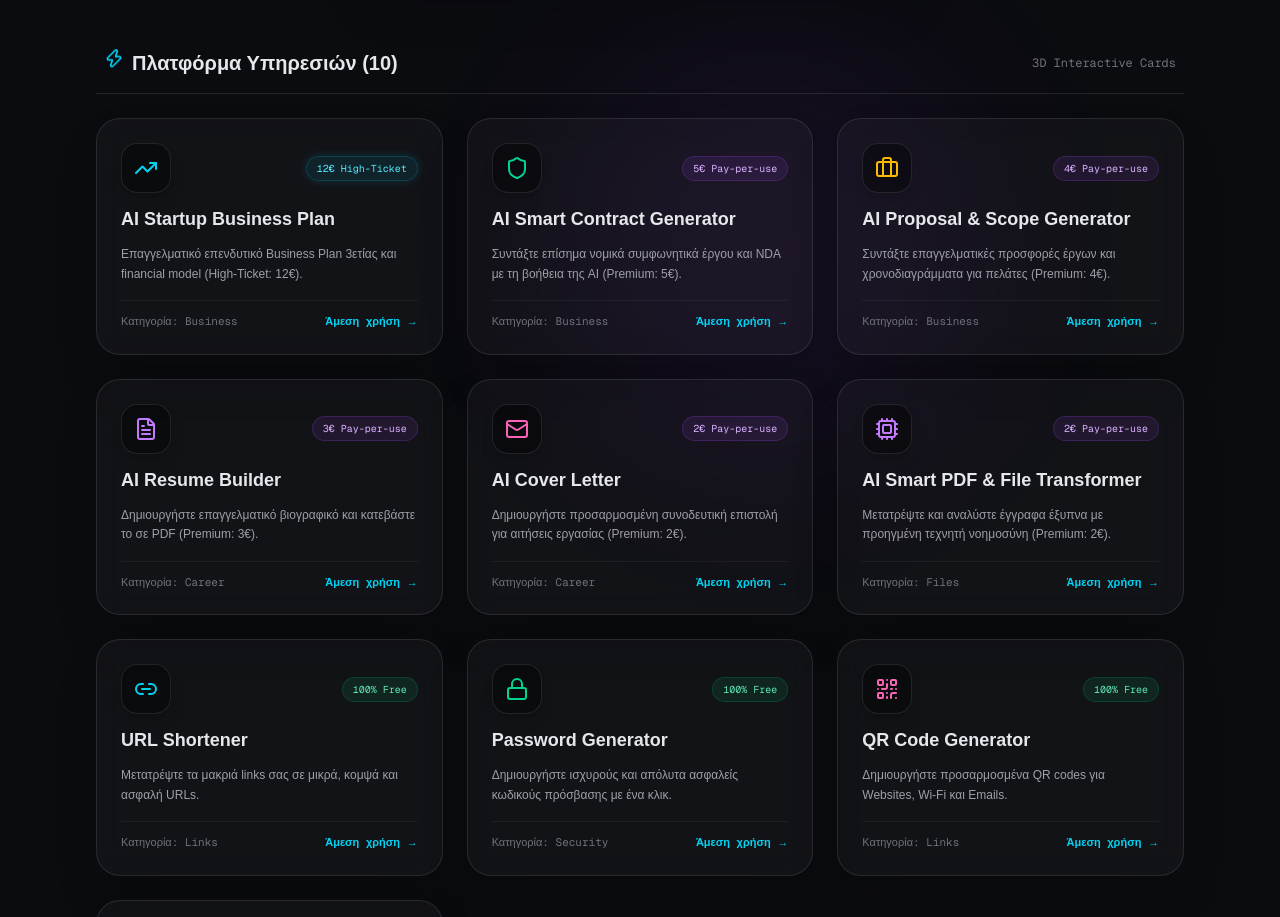
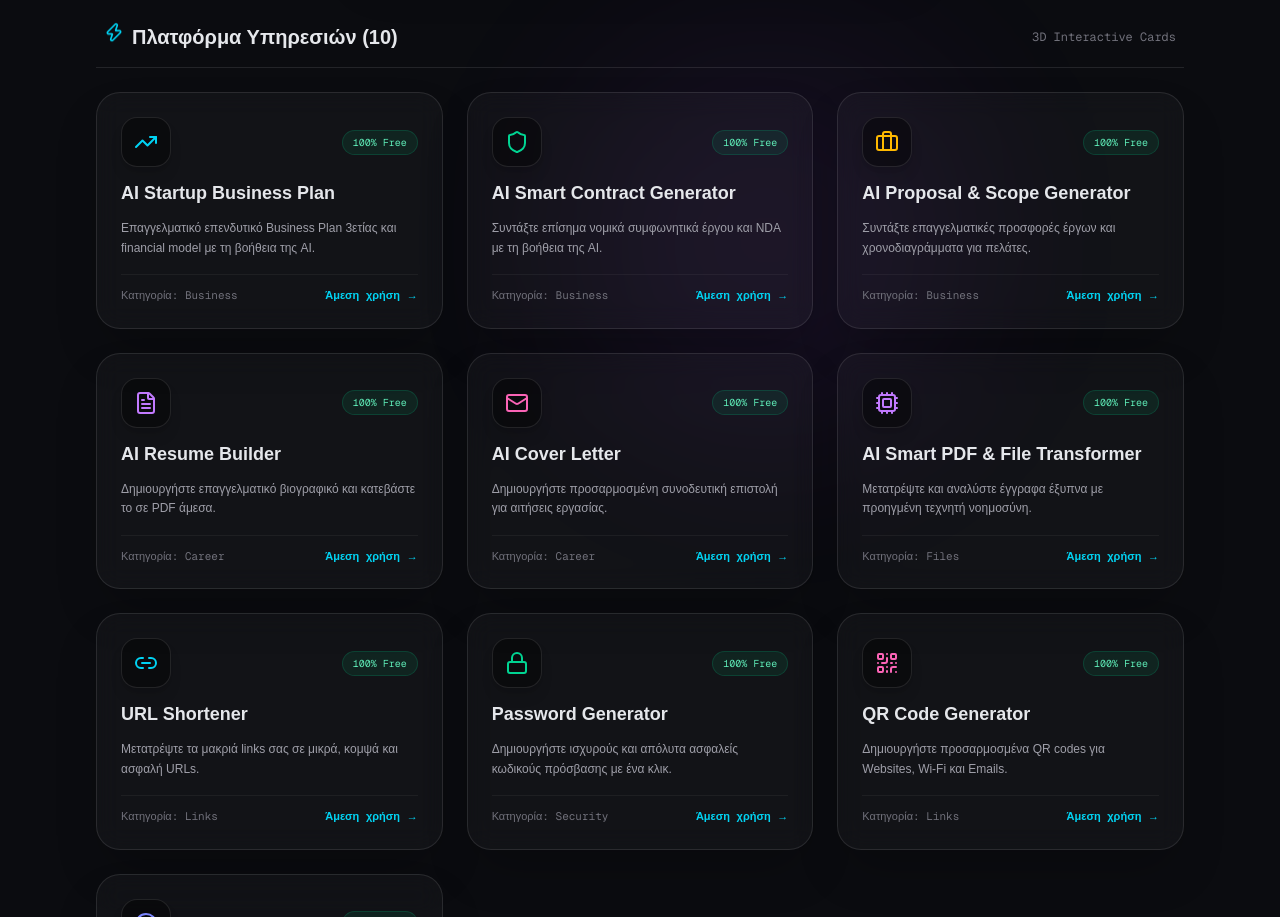
Before and after one commit to miltos12222/utility-hub, a Next.js app: page / in a window 1280 px wide. Shown: the part 620-1537 px from the top of the page. Built offline with nearby package versions, Linux system fonts and the light colour scheme.

Commit message:
Update homepage: remove all paid pricing tags and make all AI tools 100% free

```diff
--- a/app/page.tsx
+++ b/app/page.tsx
@@ -7,7 +7,7 @@ import Link from "next/link";
 import { motion } from "framer-motion";
 import {
   Link2, FileText, Lock, Code, QrCode, Sparkles,
-  Heart, Search, ArrowRight, Zap, CheckCircle2, Crown, Image as ImageIcon, Palette, Mail, Briefcase, Shield, Cpu, TrendingUp
+  Search, ArrowRight, Zap, Image as ImageIcon, Palette, Mail, Briefcase, Shield, Cpu, TrendingUp
 } from "lucide-react";
 
 export default function Home() {
@@ -16,51 +16,51 @@ export default function Home() {
   const tools = [
     {
       title: "AI Startup Business Plan",
-      desc: "Επαγγελματικό επενδυτικό Business Plan 3ετίας και financial model (High-Ticket: 12€).",
+      desc: "Επαγγελματικό επενδυτικό Business Plan 3ετίας και financial model με τη βοήθεια της AI.",
       icon: <TrendingUp className="w-6 h-6 text-cyan-400" />,
       href: "/tools/ai-business-plan",
       category: "Business",
-      tag: "12€ High-Ticket"
+      tag: "100% Free"
     },
     {
       title: "AI Smart Contract Generator",
-      desc: "Συντάξτε επίσημα νομικά συμφωνητικά έργου και NDA με τη βοήθεια της AI (Premium: 5€).",
+      desc: "Συντάξτε επίσημα νομικά συμφωνητικά έργου και NDA με τη βοήθεια της AI.",
       icon: <Shield className="w-6 h-6 text-emerald-400" />,
       href: "/tools/ai-contract",
       category: "Business",
-      tag: "5€ Pay-per-use"
+      tag: "100% Free"
     },
     {
       title: "AI Proposal & Scope Generator",
-      desc: "Συντάξτε επαγγελματικές προσφορές έργων και χρονοδιαγράμματα για πελάτες (Premium: 4€).",
+      desc: "Συντάξτε επαγγελματικές προσφορές έργων και χρονοδιαγράμματα για πελάτες.",
       icon: <Briefcase className="w-6 h-6 text-amber-400" />,
       href: "/tools/ai-proposal",
       category: "Business",
-      tag: "4€ Pay-per-use"
+      tag: "100% Free"
     },
     {
       title: "AI Resume Builder",
-      desc: "Δημιουργήστε επαγγελματικό βιογραφικό και κατεβάστε το σε PDF (Premium: 3€).",
+      desc: "Δημιουργήστε επαγγελματικό βιογραφικό και κατεβάστε το σε PDF άμεσα.",
       icon: <FileText className="w-6 h-6 text-purple-400" />,
       href: "/tools/resume-builder",
       category: "Career",
-      tag: "3€ Pay-per-use"
+      tag: "100% Free"
     },
     {
       title: "AI Cover Letter",
-      desc: "Δημιουργήστε προσαρμοσμένη συνοδευτική επιστολή για αιτήσεις εργασίας (Premium: 2€).",
+      desc: "Δημιουργήστε προσαρμοσμένη συνοδευτική επιστολή για αιτήσεις εργασίας.",
       icon: <Mail className="w-6 h-6 text-pink-400" />,
       href: "/tools/cover-letter",
       category: "Career",
-      tag: "2€ Pay-per-use"
+      tag: "100% Free"
     },
     {
       title: "AI Smart PDF & File Transformer",
-      desc: "Μετατρέψτε και αναλύστε έγγραφα έξυπνα με προηγμένη τεχνητή νοημοσύνη (Premium: 2€).",
+      desc: "Μετατρέψτε και αναλύστε έγγραφα έξυπνα με προηγμένη τεχνητή νοημοσύνη.",
       icon: <Cpu className="w-6 h-6 text-purple-400" />,
       href: "/tools/file-converter",
       category: "Files",
-      tag: "2€ Pay-per-use"
+      tag: "100% Free"
     },
     {
       title: "URL Shortener",
@@ -124,7 +124,7 @@ export default function Home() {
             whileHover={{ scale: 1.05 }}
             className="inline-flex items-center gap-2 px-4 py-2 rounded-full bg-cyan-500/10 border border-cyan-500/30 text-cyan-400 text-xs font-mono font-bold tracking-wider uppercase shadow-[0_0_20px_rgba(6,182,212,0.15)]"
           >
-            <Sparkles className="w-3.5 h-3.5 text-cyan-400 animate-spin" /> Next-Gen 3D AI Platform • 2030 Standard
+            <Sparkles className="w-3.5 h-3.5 text-cyan-400 animate-spin" /> Next-Gen 3D AI Platform • 100% Free
           </motion.div>
 
           <h1 className="text-4xl sm:text-6xl font-extrabold tracking-tight leading-tight">
@@ -135,7 +135,7 @@ export default function Home() {
           </h1>
 
           <p className="text-zinc-400 text-xs sm:text-base leading-relaxed px-2">
-            Δωρεάν καθημερινά utilities και προηγμένες 3D AI υπηρεσίες με άμεση προστατευμένη προεπισκόπηση και πληρωμή μέσω Revolut.
+            Δωρεάν καθημερινά utilities και προηγμένες 3D AI υπηρεσίες, διαθέσιμες σε όλους χωρίς περιορισμούς.
           </p>
         </motion.section>
 
@@ -191,7 +191,7 @@ export default function Home() {
                       <div className="p-3 rounded-2xl bg-black/40 border border-white/10 group-hover:scale-110 group-hover:bg-cyan-500/20 group-hover:border-cyan-500/40 transition-all duration-300 shadow-lg">
                         {tool.icon}
                       </div>
-                      <span className={`text-[10px] font-mono px-2.5 py-1 rounded-full border ${tool.tag.includes("Free") ? "bg-emerald-500/10 text-emerald-300 border-emerald-500/20" : tool.tag.includes("High-Ticket") ? "bg-cyan-500/10 text-cyan-300 border-cyan-500/20 shadow-[0_0_10px_rgba(6,182,212,0.2)]" : "bg-purple-500/10 text-purple-300 border-purple-500/20"}`}>
+                      <span className="text-[10px] font-mono px-2.5 py-1 rounded-full border bg-emerald-500/10 text-emerald-300 border-emerald-500/20">
                         {tool.tag}
                       </span>
                     </div>
```
